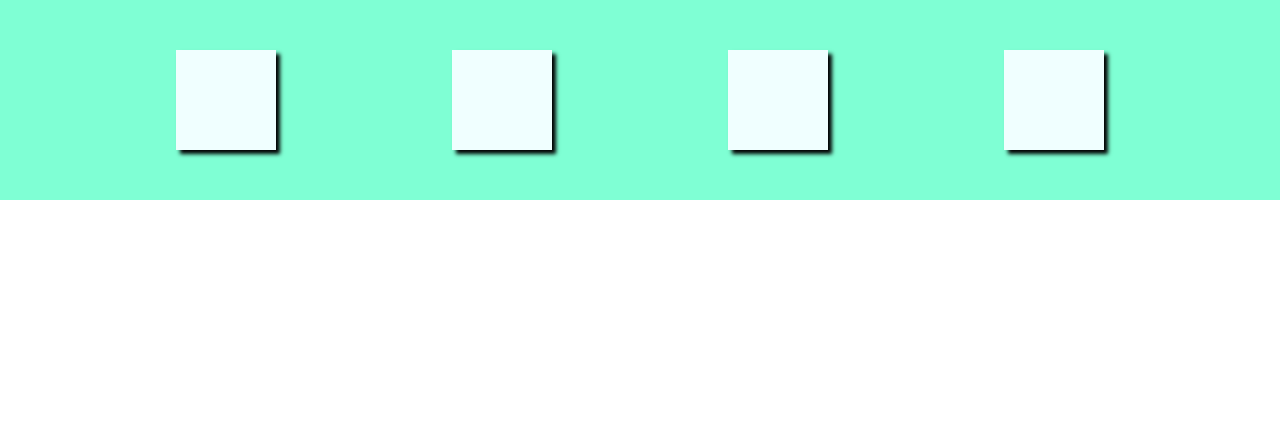
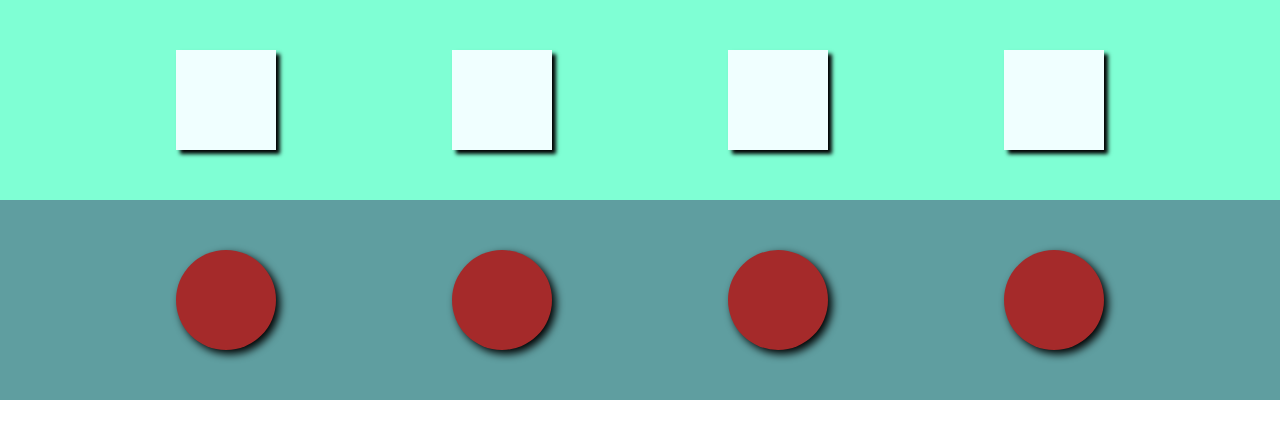
Before and after one commit to Caioferzz/teste-git, a plain HTML site: page index.html in a window 1280 px wide. Drawn offline with Linux system fonts and the light colour scheme.

Commit message:
Circulos realizados

```diff
--- a/index.html
+++ b/index.html
@@ -15,7 +15,7 @@
         <div></div>
 
     </div>
-    <div class="quadros">
+    <div class="circulos">
         <div></div>
         <div></div>
         <div></div>
--- a/syle.css
+++ b/syle.css
@@ -25,5 +25,19 @@ ul, ol, li{
     height: 100px;
     background-color: azure;
     box-shadow: 4px 4px 4px black;
-
 }
+.circulos{
+    width: 100vw;
+    height: 200px;
+    background-color: cadetblue;
+    display: flex;
+    justify-content: space-evenly;
+    align-items: center;
+}
+.circulos div{
+    width: 100px;
+    height: 100px;
+    background-color: brown;
+    border-radius: 50%;
+    box-shadow: 4px 4px 8px black;
+}
```
